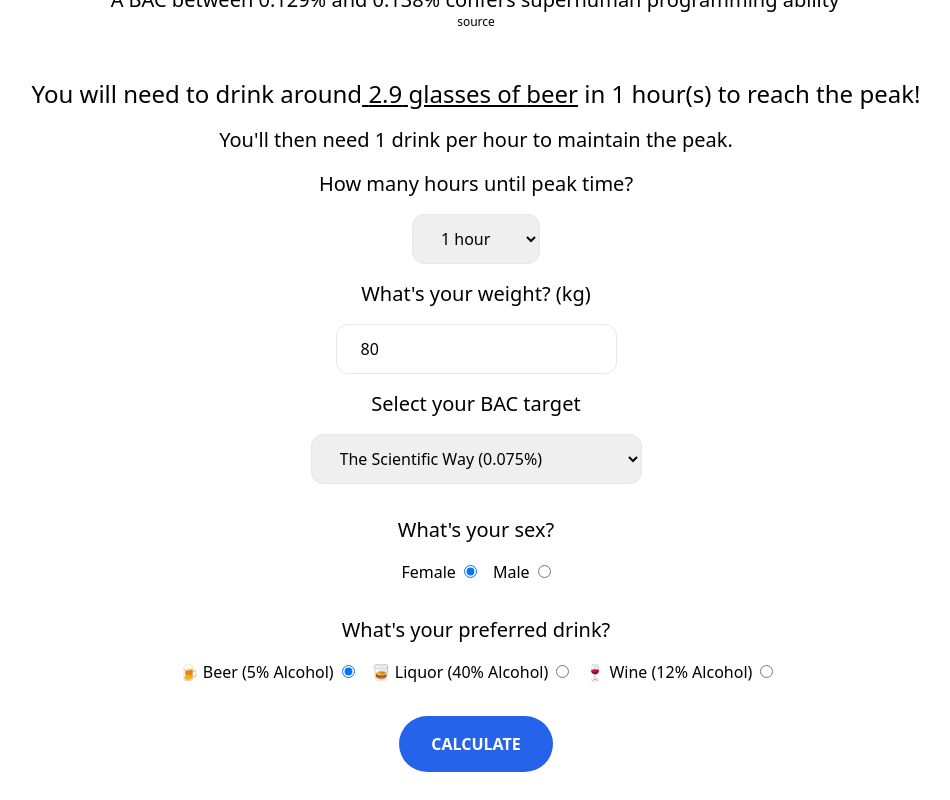
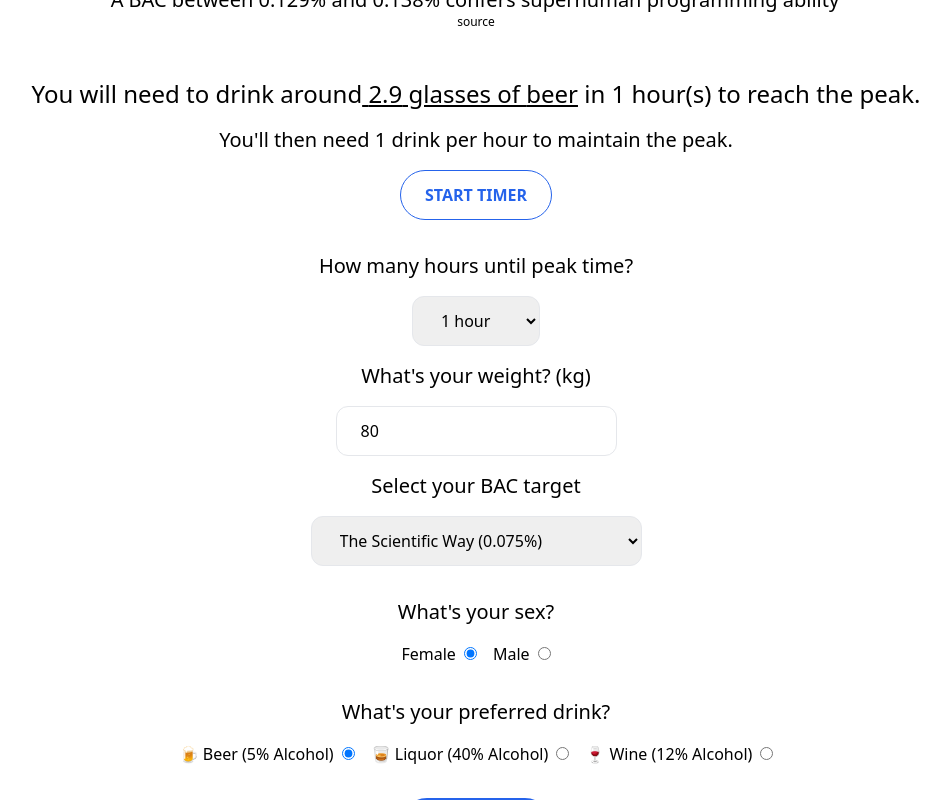
Before and after one commit to Pluppen/ballmers-peak-calculator, a React (Create React App) app: page / in a window 1280 px wide. Both pictures are taken after a click on the button "CALCULATE". Shown: the part 194-994 px from the top of the page, without its empty margins (164-1114 px from the left). Built offline with nearby package versions, Linux system fonts and the light colour scheme.

Commit message:
add time to pour another drink timer

```diff
--- a/package.json
+++ b/package.json
@@ -10,6 +10,7 @@
         "@testing-library/user-event": "^12.8.3",
         "react": "^17.0.2",
         "react-dom": "^17.0.2",
+        "react-meta-tags": "^1.0.1",
         "react-scripts": "4.0.3",
         "web-vitals": "^1.1.2"
     },
--- a/src/App.js
+++ b/src/App.js
@@ -1,12 +1,15 @@
 import { useState } from "react";
 
 import githubSrc from "./github-button.jpg";
+import MetaTags from 'react-meta-tags';
 
 const drinkToCl = {
     beer: 33,
     wine: 15,
     liquor: 4,
 };
+
+const HOUR_IN_MILLISECONDS = 36000000;
 
 function App() {
     const [weight, setWeight] = useState(80);
@@ -16,6 +19,7 @@ function App() {
     const [hourly, setHourly] = useState(null);
     const [goal, setGoal] = useState(null);
     const [targetBAC, setTargetBAC] = useState(0.075);
+    const [anotherPour, setAnotherPour] = useState(false);
 
     const calculateBac = () => {
         const bodyWeight = weight * 1000;
@@ -34,11 +38,37 @@ function App() {
 
     const handleSubmit = (e) => {
         e.preventDefault();
+        clearInterval();
         calculateBac();
+    };
+
+    const drinkAlert = () => {
+        document.getElementById("notification-sound").play();
+        setAnotherPour(true);
+    };
+
+    const startDrinkTimer = () => {
+        drinkAlert();
+        const peakInterval = setInterval(() => {
+            drinkAlert();
+        }, (HOUR_IN_MILLISECONDS * timeWindow) / (goal - 1)); // -1 Since the first drink will be poured directly
+
+        // Used for maintainment drinking
+        // Will wait until peak is reached then start maintaining timer.
+        setTimeout(() => {
+            clearInterval(peakInterval);
+            setInterval(() => drinkAlert(), HOUR_IN_MILLISECONDS / hourly)
+        }, HOUR_IN_MILLISECONDS * timeWindow)
     };
 
     return (
         <article>
+            <MetaTags>
+                <title>{anotherPour ? "Time for another pour!" : "Balmers Peak Calculator"}</title>
+            </MetaTags>
+            <audio id="notification-sound">
+                <source src="/ballmers-peak-calculator/notification-sound.mp3" />
+            </audio>
             <a href="https://github.com/Pluppen/ballmers-peak-calculator" target="_blank" rel="noreferrer">
                 <img width="120" src={githubSrc} alt="github button" />
             </a>
@@ -59,7 +89,7 @@ function App() {
             </header>
             <main>
                 {goal ? (
-                    <div>
+                    <div className="flex flex-col justify-center items-center">
                         <h2 className="text-center text-2xl font-medium mb-4">
                             You will need to drink around
                             <span className="underline cursor-pointer relative">
@@ -74,11 +104,14 @@ function App() {
                                     </span>
                                 </span>
                             </span>{" "}
-                            in {timeWindow} hour(s) to reach the peak!
+                            in {timeWindow} hour(s) to reach the peak.
                         </h2>
                         <h2 className="text-center text-xl font-medium mb-4">
                             You'll then need {Math.round(hourly)} drink per hour to maintain the peak.
                         </h2>
+                        <button className="px-6 py-3 rounded-full border border-blue-600 uppercase text-blue-600 text-md mb-8 font-semibold hover:bg-blue-100 transition duration-400" onClick={startDrinkTimer}>
+                            Start Timer
+                        </button>
                     </div>
                 ) : null}
                 <form
@@ -208,6 +241,10 @@ function App() {
                 </p>
 
             </footer>
+            <div className={"flex flex-col justify-center items-center fixed top-0 left-0 w-full h-full bg-white px-4 " + (anotherPour ? "block" : "hidden")}>
+                <h2 className="text-6xl uppercase font-bold">Time for another pour 🍻</h2>
+                <button onClick={() => setAnotherPour(false)} className="mt-8 px-8 py-4 uppercase bg-blue-600 text-white font-bold shadow-lg border rounded-full">The drink has been poured ✅</button>
+            </div>
         </article>
     );
 }
```
Also changed, not shown: 2 other files (tests, documents, lock files or other folders).
